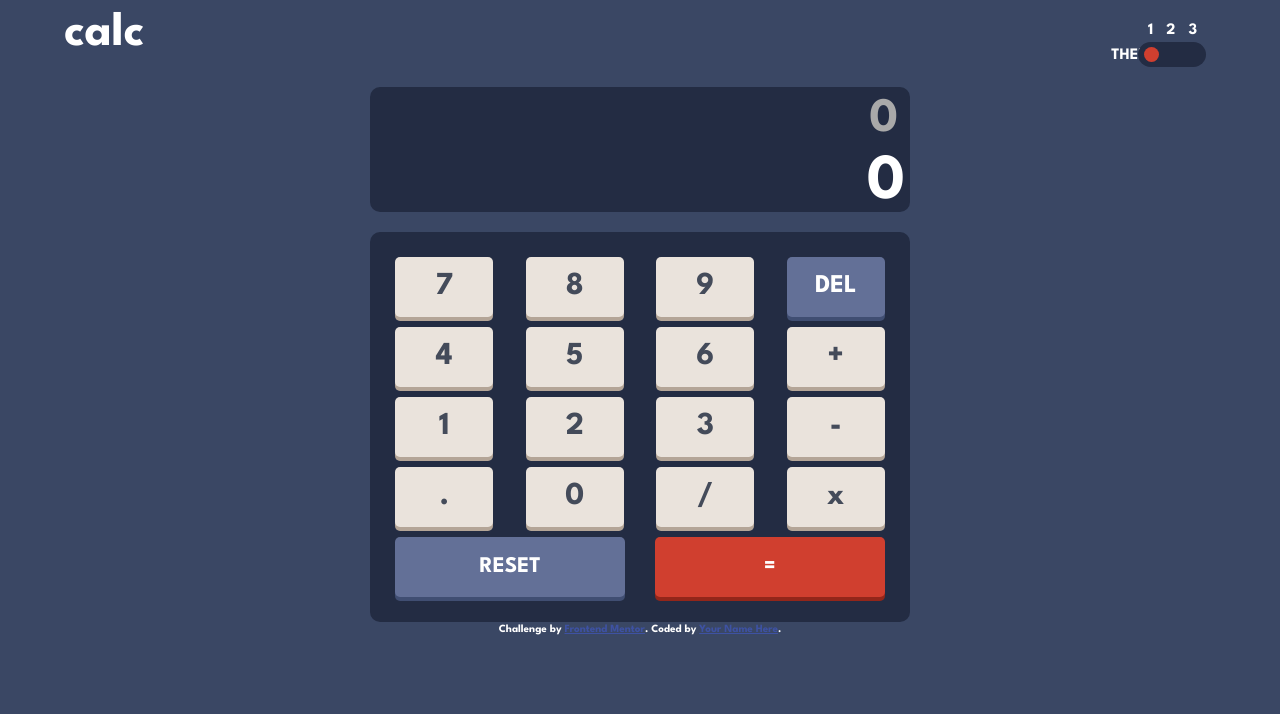
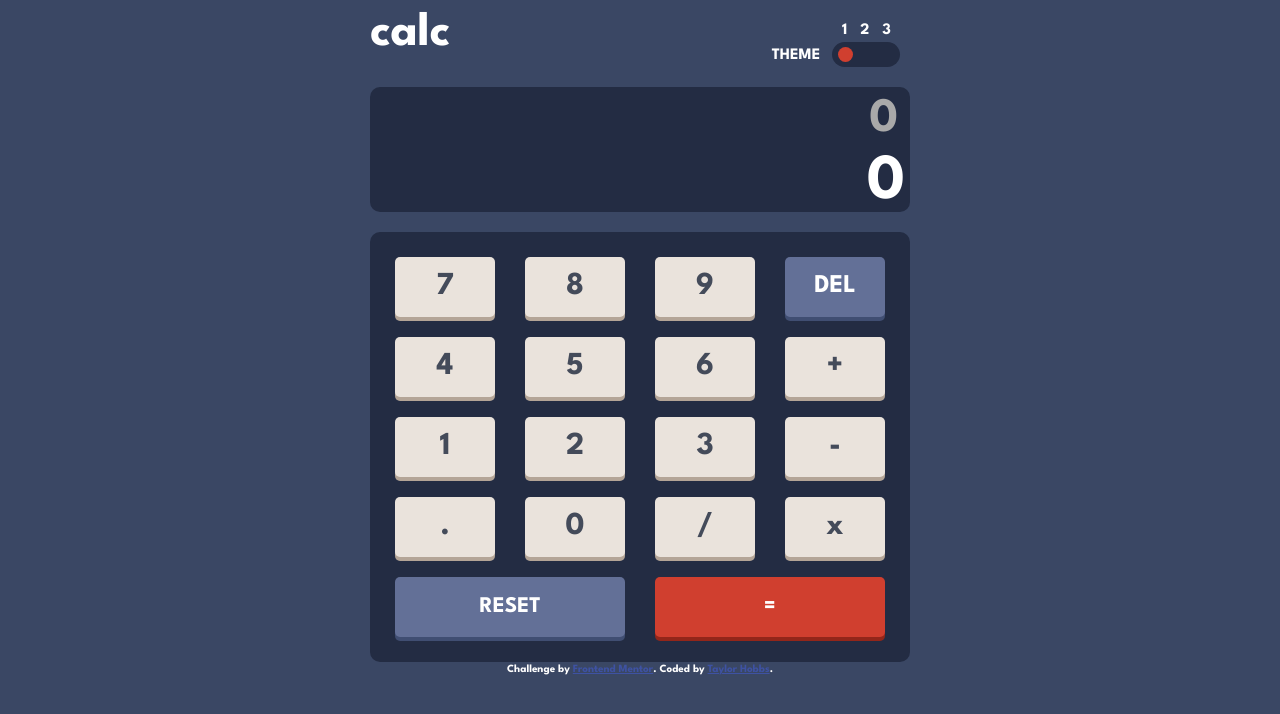
Before and after one commit to tahobbit11/Calculator-app, a plain HTML site: page index.html in a window 1280 px wide. Drawn offline with Linux system fonts and the light colour scheme.

```diff
--- a/css/main.css
+++ b/css/main.css
@@ -121,6 +121,7 @@
      /* Header Styles */
      header {
         width: 90%;
+        max-width: 473px;
         padding-bottom: 20px;
      }
 
@@ -137,8 +138,8 @@
      #theme-text {
         font-size: .5em;
         position: absolute;
-        right: 120px;
         top: 45px;
+        right: 30%;
      }
 
      .theme-numbers {
@@ -229,6 +230,7 @@
 
      .content-wrapper {
         width: 90%;
+        max-width: 540px;
      }
 
      .total-wrapper {
@@ -466,6 +468,16 @@
 
   @media only screen and (min-width: 768px) {
     /* Style adjustments for viewports that meet the condition */
+    header {
+      max-width: 540px;
+    }
+
+    #theme-text {
+      position: relative;
+      top: 0;
+      left: 150px;
+    }
+
     .content-wrapper {
       width: 540px;
     }
@@ -480,6 +492,11 @@
 
     #input {
       font-size: 2em;
+    }
+
+    .button {
+      width: 100px;
+      margin-bottom: 20px;
     }
   }
 
--- a/index.html
+++ b/index.html
@@ -76,7 +76,7 @@
 
   <div class="attribution">
     Challenge by <a href="https://www.frontendmentor.io?ref=challenge" target="_blank">Frontend Mentor</a>.
-    Coded by <a href="#">Your Name Here</a>.
+    Coded by <a href="https://github.com/tahobbit11/Calculator-app">Taylor Hobbs</a>.
   </div>
   <script src="./js/index.js" defer></script>
 </body>
--- a/js/index.js
+++ b/js/index.js
@@ -97,6 +97,9 @@ function operators(operator) {
             if(total === 0){
                 total = 1
             }
+            if(numberString == ""){
+                numberString = "1";
+            }
             total = total * Number(numberString);
             numberArray = [];
             numberString = "";
@@ -109,7 +112,8 @@ function operators(operator) {
                 total = Number(numberString) / total;
             }
             if(numberString == "") {
-                numberString == "1"
+                numberString = "1"
+                console.log(numberString);
                 total = total / Number(numberString)
             }
             numberArray = [];
@@ -152,6 +156,7 @@ function operators(operator) {
                 total = total + Number(numberString);
             }
             operatorArray = [];
+            numberString = "";
             console.log(numberString)
             console.log(numberArray)
             totalText.innerHTML = total;
```
Also changed, not shown: images/Screenshot 2023-07-12 202530.png (added), 2 other files.
